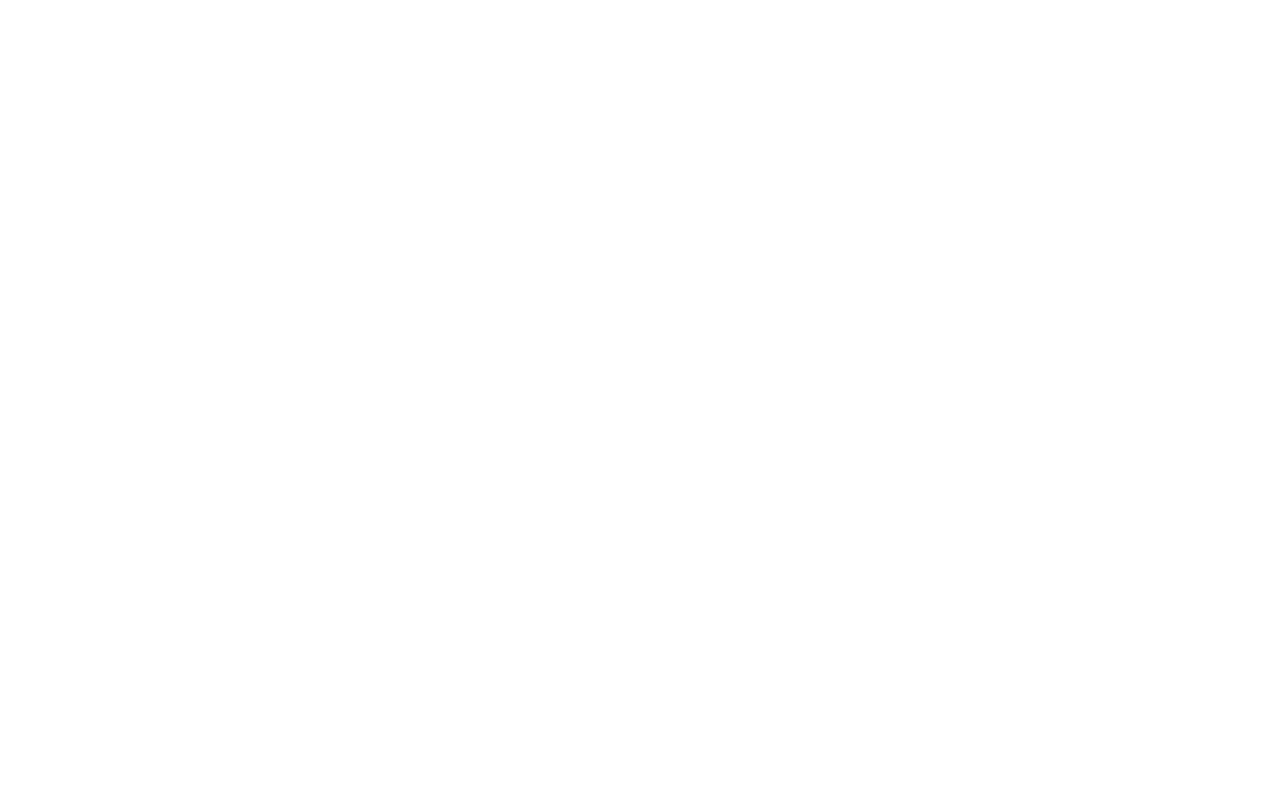
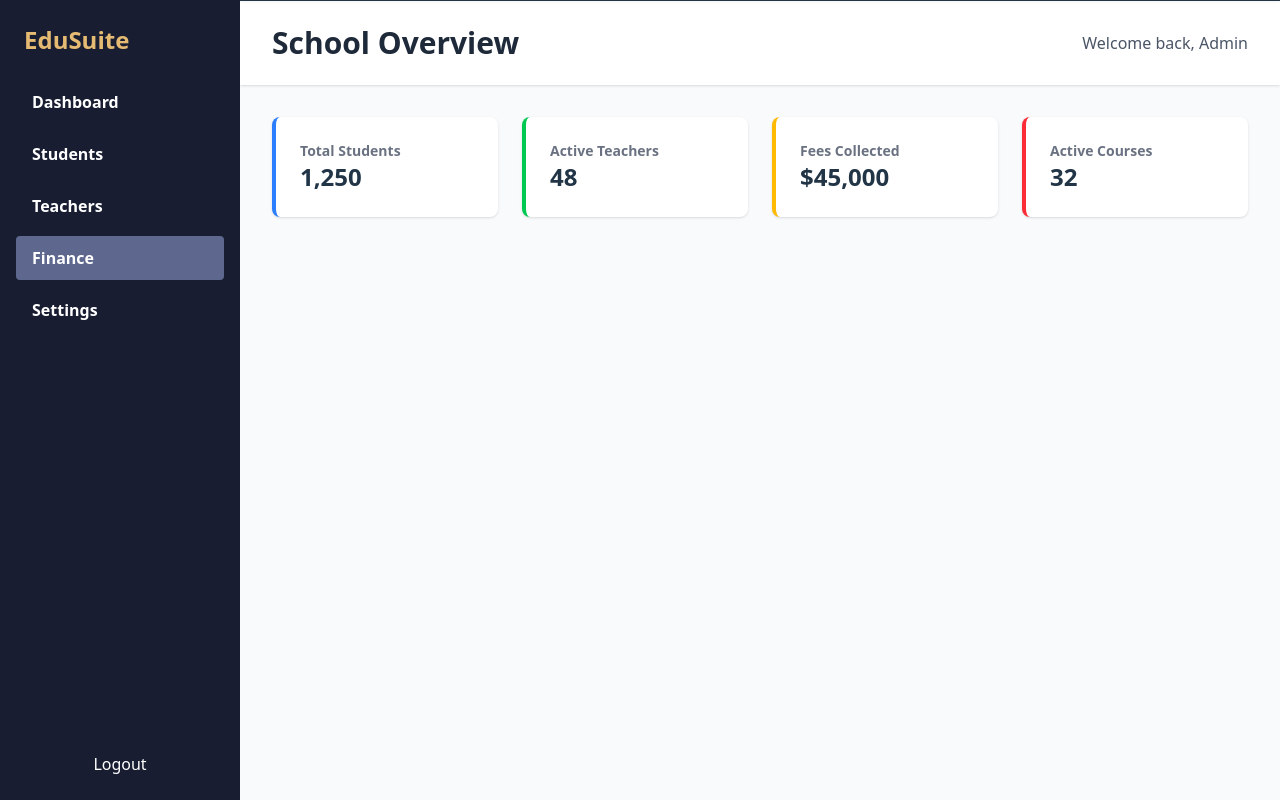
Before and after one commit to Tekfred/School-Management-System, a Vue app: page /app/finance in a window 1280 px wide. Before the commit this address had no page. Built offline with nearby package versions, Linux system fonts and the light colour scheme; sample sign-in values are in the browser's storage.

Commit message:
modified the UI in Dashboard

```diff
--- a/index.html
+++ b/index.html
@@ -10,10 +10,13 @@
     <link href='https://cdn.boxicons.com/3.0.8/fonts/brands/boxicons-brands.min.css' rel='stylesheet'>
     <link href="/src/style.css" rel="stylesheet">
 
+    <link rel="stylesheet" href="https://fonts.googleapis.com/css2?family=Material+Symbols+Outlined:opsz,wght,FILL,GRAD@20..48,100..700,0..1,-50..200" />
+    <link href="https://fonts.googleapis.com/css2?family=Poppins:wght@400;500;600;700&display=swap" rel="stylesheet">
     <title>school-management-system</title>
   </head>
   <body>
     <div id="app"></div>
     <script type="module" src="/src/main.js"></script>
+     <script src="https://cdnjs.cloudflare.com/ajax/libs/gsap/3.12.5/gsap.min.js"></script>
   </body>
 </html>
--- a/src/components/mainLayout.vue
+++ b/src/components/mainLayout.vue
@@ -1,17 +1,25 @@
 <script setup>
 import sidebar from '@/components/sidebar.vue';
-import navbar from '/components/navbar.vue';
+import navbar from '@/components/navbar.vue';
+import  {useUiStore} from '@/stores/uistore.js';
+
+const uiStore = useUiStore();
 </script>
 
 <template>
 
 
-    <section>
+    <div class="flex h-screen bg-gray-50">
+
         <sidebar />
-        <navbar />
 
+        <div class="flex-1 flex flex-col overflow-hidden">
+            <navbar />
 
-        <router-view />
-    </section>
+            <main class="flex-1 overflow-auto">
+                <router-view />
+            </main>
+        </div>
+    </div>
 
 </template>
--- a/src/components/navbar.vue
+++ b/src/components/navbar.vue
@@ -1,6 +1,20 @@
 <script setup>
+import { ref } from 'vue';
+import { useRouter } from 'vue-router';
+
+const router = useRouter();
 </script>
 
-<template >
+<template>
+    <header class="bg-white shadow-sm sticky top-0 z-40">
 
+         <!-- Header -->
+    <div class="bg-white shadow-sm border-b">
+
+    </div>
+        <div class="px-8 py-6 flex justify-between items-center">
+            <h1 class="text-3xl font-semibold text-gray-800">School Overview</h1>
+            <div class="text-gray-600">Welcome back, Admin</div>
+        </div>
+    </header>
 </template>
--- a/src/components/sidebar.vue
+++ b/src/components/sidebar.vue
@@ -1,59 +1,65 @@
 <script setup>
-import {ref,computed} from 'vue';
+import {ref, } from 'vue';
 import { useRouter } from 'vue-router';
 
-const name = ref('EduSuite')
+const name1 = ref('EduSuite')
 const router = useRouter();
 
-const menuSidebar = ref([
+const menuSidebar = [
     {
         id:1,
         name: 'Dashboard',
-        path:'/dashboard',
+        path:'/app/dashboard',
         icon:''
     },
     {
         id:2,
         name: 'Students',
-        path:'/Students',
+        path:'/app/students',
         icon:''
     },
     {
         id:3,
         name: 'Teachers',
-        path:'/Teachers',
+        path:'/app/teachers',
         icon:''
     },
     {
         id:4,
         name: 'Finance',
-        path:'/Finance',
+        path:'/app/finance',
         icon:''
     },
     {
         id:5,
         name: 'Settings',
-        path:'/Settings',
+        path:'/app/settings',
         icon:''
     }
-])
+]
+
+const logout = () => {
+  localStorage.removeItem('loggedIn');
+  router.push('/login');
+}
+
 </script>
 
 <template>
-    <aside v-for="menu in menuSidebar" :key="menu" class="w-52 bg-[#181D31] text-white flex flex-col">
-      <div class="p-6 text-2xl font-bold text-[#E5BA73]">{{name}}</div>
+    <aside class="w-60 bg-[#181D31] text-white flex flex-col">
+      <div class="p-6 text-2xl font-bold text-[#E5BA73]">{{name1}}</div>
 
       <nav class="flex-1 px-4 space-y-2">
-        <a href="#" class="block py-2.5 px-4 rounded bg-[#5e688f] text-white">Dashboard</a>
-        <a href="#" class="block py-2.5 px-4 rounded hover:bg-[#5e688f] transition">Students</a>
-        <a href="#" class="block py-2.5 px-4 rounded hover:bg-[#5e688f] transition">Teachers</a>
-        <a href="#" class="block py-2.5 px-4 rounded hover:bg-[#5e688f] transition">Finance</a>
+        <router-link v-for="menu in menuSidebar" :key="menu.id" :to="menu.path" class="block py-2.5 px-4 rounded hover:bg-[#5e688f] font-semibold transition" :class="{ 'bg-[#5e688f]': $route.path === menu.path }"
+        > <span>{{ menu.icon }}</span>
+          {{menu.name}}
+
+
+        </router-link>
       </nav>
 
       <button @click="logout" class="p-6 text-center hover:text-[#E5BA73] transition">
         Logout
       </button>
     </aside>
-
-    <router-Link></router-Link>
 </template>
--- a/src/router/index.js
+++ b/src/router/index.js
@@ -1,5 +1,6 @@
 import { createRouter, createWebHistory } from 'vue-router'
 import Login from '../views/Login.vue'
+import MainLayout from '../components/mainLayout.vue'
 import DashboardView from '../views/Dashboard/DashboardView.vue'
 
 const router = createRouter({
@@ -17,11 +18,36 @@
     },
 
     {
-        path: '/dashboard',
-        name: 'dashboard',
-        component: DashboardView
+        path: '/app',
+        component: MainLayout,
+        children: [
+          {
+            path: 'dashboard',
+            name: 'dashboard',
+            component: DashboardView
+          },
+          {
+            path: 'students',
+            name: 'students',
+            component: DashboardView
+          },
+          {
+            path: 'teachers',
+            name: 'teachers',
+            component: DashboardView
+          },
+          {
+            path: 'finance',
+            name: 'finance',
+            component: DashboardView
+          },
+          {
+            path: 'settings',
+            name: 'settings',
+            component: DashboardView
+          }
+        ]
     }
-
   ]
 })
 
@@ -31,6 +57,8 @@
 
   if (to.path !== '/login' && !isLoggedIn) {
     next('/login') // redirect to login if not logged in
+  } else if (to.path === '/' && isLoggedIn) {
+    next('/app/dashboard') // redirect logged-in users to dashboard
   } else {
     next() // allow navigation
   }
--- a/src/stores/themeS.js
+++ b/src/stores/themeS.js
@@ -0,0 +1,24 @@
+import {defineStore} from 'pinia'
+import {ref, watch} from 'vue'
+
+export const useThemeStore = defineStore('theme', () => {
+  const isDark = ref(localStorage.getItem('theme') === 'dark')
+
+  // ✅ Defined once, used in both startup and watcher
+  const applyTheme = (dark) => {
+    document.documentElement.classList.toggle('dark', dark)
+    localStorage.setItem('theme', dark ? 'dark' : 'light')
+  }
+
+  // ✅ Apply immediately on startup — watch() alone won't do this
+  applyTheme(isDark.value)
+
+  const toggleTheme = () => {
+    isDark.value = !isDark.value
+  }
+
+  // ✅ Single watch, outside nothing else — runs only when value changes
+  watch(isDark, applyTheme)
+
+  return { isDark, toggleTheme }
+})
--- a/src/stores/uistore.js
+++ b/src/stores/uistore.js
@@ -0,0 +1,18 @@
+import { defineStore } from 'pinia';
+import { ref } from 'vue';
+
+export const useUiStore = defineStore('ui', () => {
+  // This is like a light switch - it's either ON (true) or OFF (false)
+  const isSidebarOpen = ref(true); // Start with sidebar open
+
+  // This function flips the switch
+  const toggleSidebar = () => {
+    isSidebarOpen.value = !isSidebarOpen.value; // If true, make false. If false, make true.
+  };
+
+  // Make these available to all components
+  return {
+    isSidebarOpen,  // The current state (is it open or closed?)
+    toggleSidebar   // The function to change the state
+  };
+});
--- a/src/style.css
+++ b/src/style.css
@@ -63,11 +63,6 @@
 }
 
 
-#app {
-  max-width: 1280px;
-  margin: 0 auto;
-}
-
 @media (prefers-color-scheme: light) {
   :root {
     color: #213547;
--- a/src/views/Dashboard/DashboardView.vue
+++ b/src/views/Dashboard/DashboardView.vue
@@ -2,47 +2,63 @@
 import { ref } from 'vue';
 import { useRouter } from 'vue-router';
 
-const studentno = ref('1,250')
-const teachers = ref('48')
-const fees = ref('$45,000')
+
+const activeStatus = [
+  {
+    id: 1,
+    name: 'Total Students',
+    value: '1,250',
+    borderColor: 'border-blue-500'
+  },
+  {
+    id: 2,
+    name: 'Active Teachers',
+    value: '48',
+    borderColor: 'border-green-500'
+  },
+  {
+    id: 3,
+    name: 'Fees Collected',
+    value: '$45,000',
+    borderColor: 'border-amber-400'
+  },
+  {
+    id: 4,
+    name: 'Active Courses',
+    value: '32',
+    borderColor: 'border-red-500'
+  }
+]
+
+const getStatusClass = (borderColor) => {
+  return `border-l-4 ${borderColor}`
+}
+// const studentno = ref('1,250')
+// const teachers = ref('48')
+// const fees = ref('$45,000')
+// const courses = ref('32')
 
 
 const router = useRouter()
 
 const logout = () => {
-  // navigate to the next page
-  router.push('/')
+  localStorage.removeItem('loggedIn')
+  router.push('/login')
 }
 </script>
 
 <template>
+  <div class=" bg-gray-50">
 
 
-  <div class="flex bg-gray-100 min-h-screen w-full fixed inset-0 overflow-auto ">
-
-
-    <main class="flex-1 p-8">
-      <header class="flex justify-between items-center mb-8">
-        <h1 class="text-3xl font-semibold text-gray-800">School Overview</h1>
-        <div class="text-gray-600">Welcome back, Admin</div>
-      </header>
-
-      <div class="grid grid-cols-1 md:grid-cols-3 gap-6">
-        <div class="bg-white p-6 rounded-lg shadow-sm border-l-4 border-blue-500">
-          <div class="text-gray-500 text-sm">Total Students</div>
-          <div class="text-2xl font-bold">{{studentno}}</div>
-        </div>
-        <div class="bg-white p-6 rounded-lg shadow-sm border-l-4 border-green-500">
-          <div class="text-gray-500 text-sm">Active Teachers</div>
-          <div class="text-2xl font-bold">{{teachers}}</div>
-        </div>
-        <div class="bg-white p-6 rounded-lg shadow-sm border-l-4 border-[#E5BA73]">
-          <div class="text-gray-500 text-sm">Fees Collected</div>
-          <div class="text-2xl font-bold">{{ fees }}</div>
+    <!-- Main Content -->
+    <div class="p-8">
+      <div class="grid grid-cols-1 md:grid-cols-4 gap-6">
+        <div v-for="active in activeStatus" :key="active.id" :class="`bg-white p-6 rounded-lg shadow-sm border-l-4 ${active.borderColor}`">
+          <div class="text-gray-500 text-sm font-semibold">{{ active.name }}</div>
+          <div class="text-2xl font-bold">{{ active.value }}</div>
         </div>
       </div>
-    </main>
+    </div>
   </div>
-
-
 </template>
--- a/src/views/Login.vue
+++ b/src/views/Login.vue
@@ -39,9 +39,9 @@
 
     triggerToast('Welcome to the school 🎉 "success"');
 
-    // Use the simple path we defined in the router
+    // Redirect to app dashboard
     setTimeout(() => {
-      router.push("/dashboard");
+      router.push("/app/dashboard");
     }, 1200);
   } else {
     triggerToast("Invalid Credentials! ❌ Please check your ID and Password.");
```
